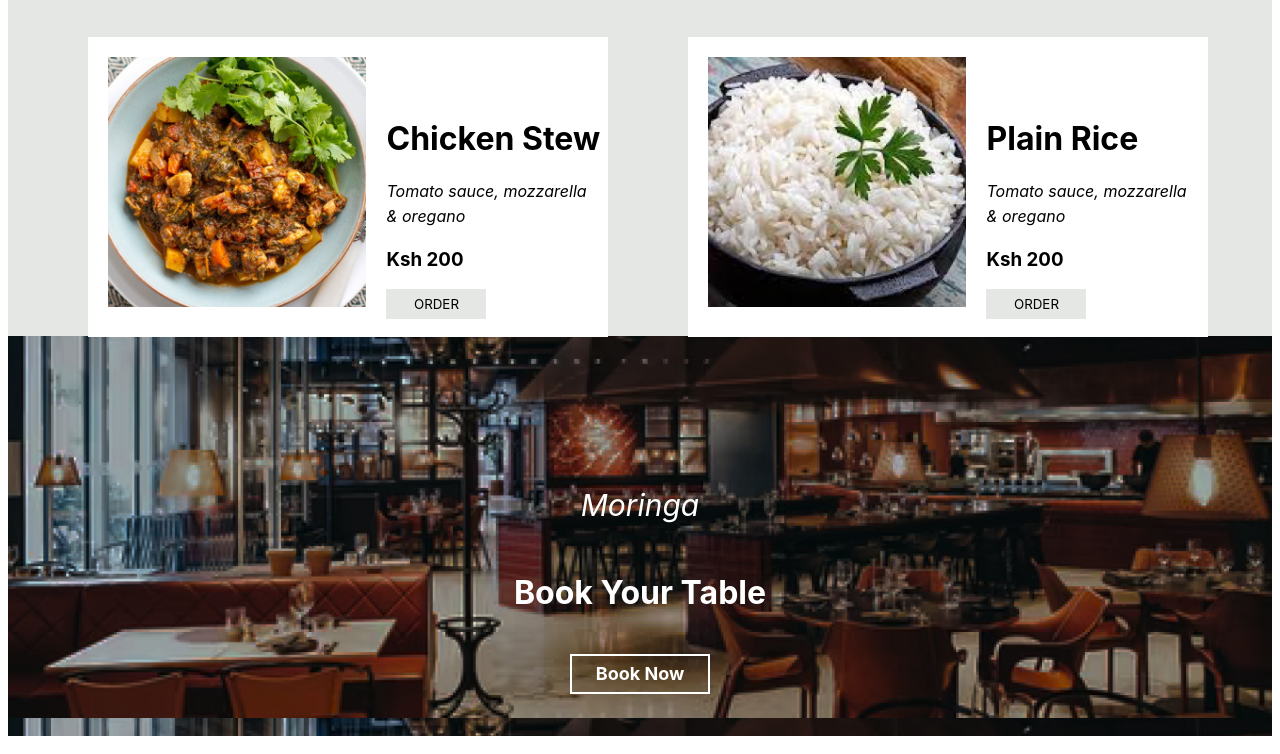
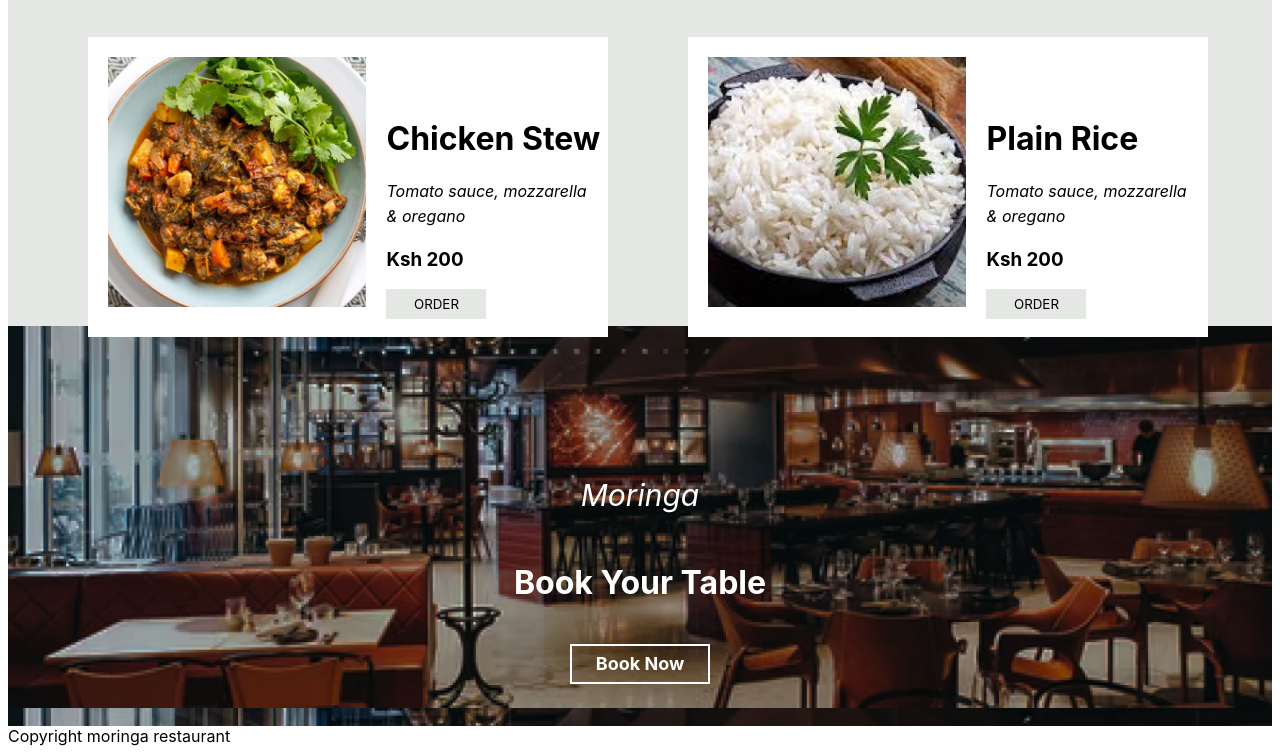
Before and after one commit to KaranjaK/Letuce-Eat, a plain HTML site: page index.html in a window 1280 px wide. Shown: the part 2245-2999 px from the top of the page. Drawn offline with Linux system fonts and the light colour scheme.

Commit message:
It will add the footer section

```diff
--- a/index.html
+++ b/index.html
@@ -103,5 +103,9 @@
         <h1>Book Your Table</h1>
         <button>Book Now</button>
     </div>
+    <!-- This is the footer section -->
+    <div class="footer">
+        Copyright moringa restaurant
+    </div>
 </body>
 </html>
--- a/styles.css
+++ b/styles.css
@@ -201,7 +201,7 @@ nav button{
     background-size: contain;
     align-content: center;
     text-align: center;
-    margin-top: -20px;
+    margin-top: -30px;
     color: white;
 }
 .book p{
```
